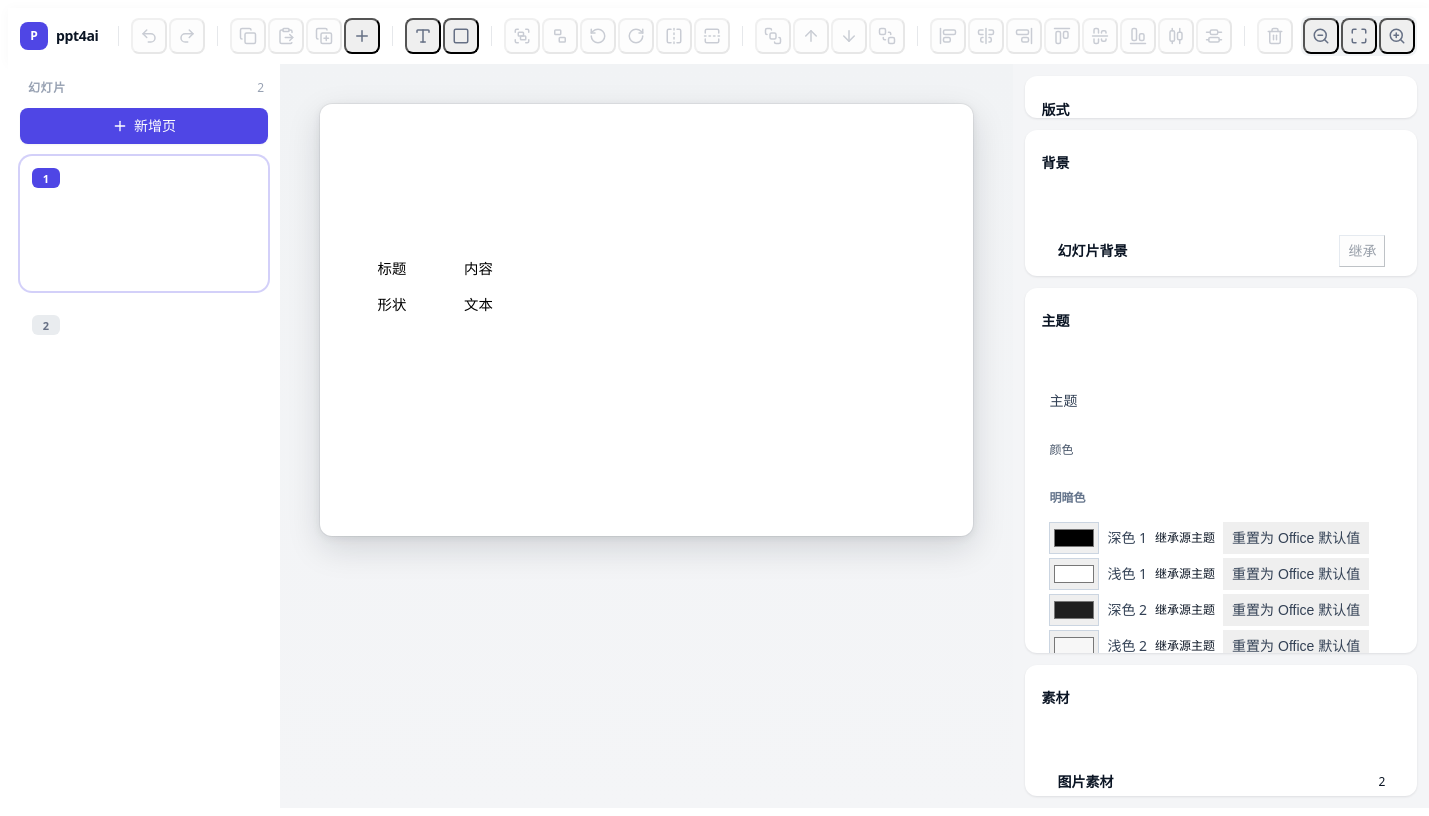
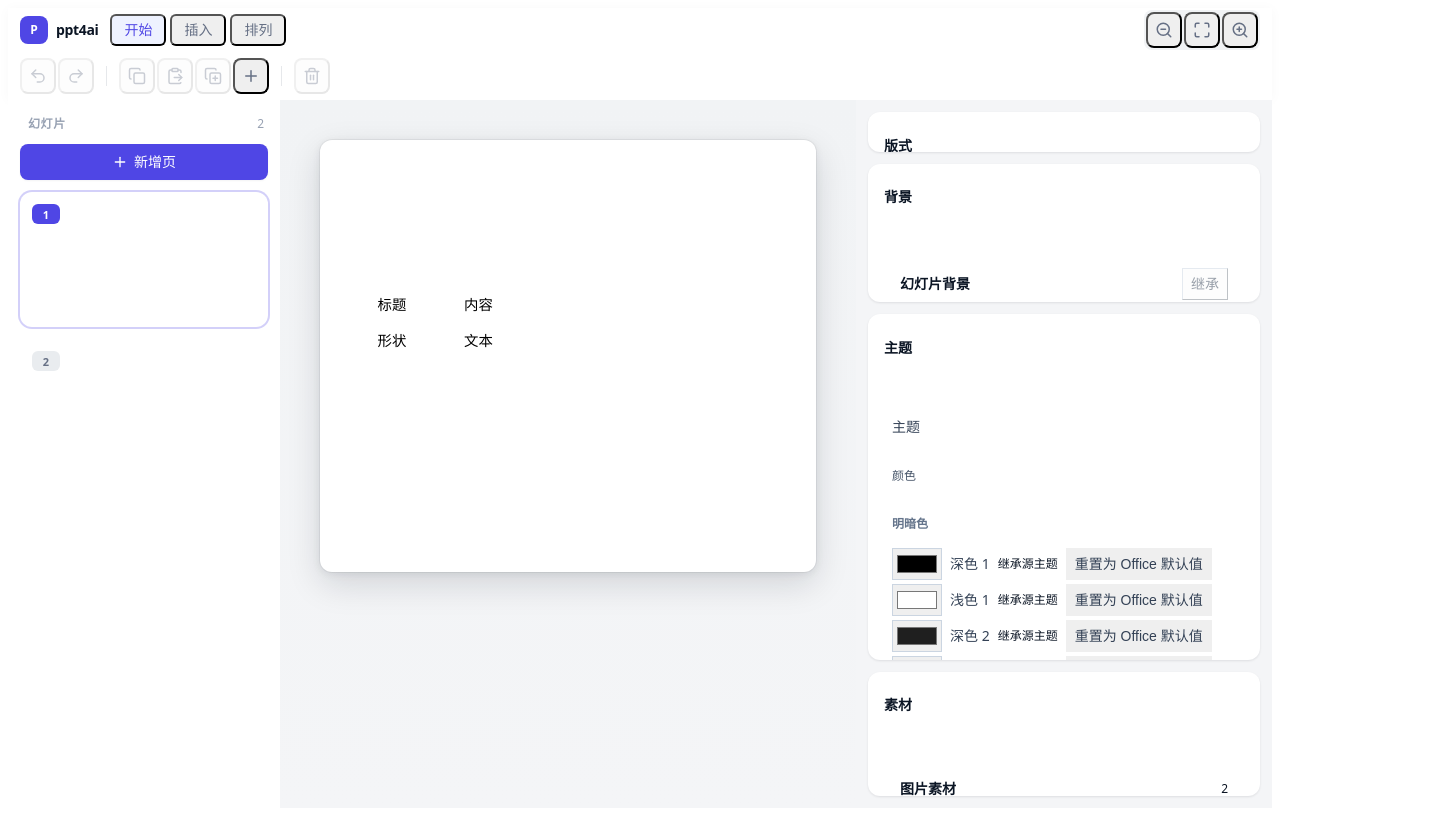
Before and after one commit to ijry/ppt4ai, a Vue app in the folder apps/playground/: page / in a window 1280 px wide. Shown: the whole page, 1429 px wide, since content can reach past the window. Built offline with nearby package versions, Linux system fonts and the light colour scheme.

Commit message:
feat(playground): tabbed ribbon toolbar (开始/插入/排列) to declutter and scale

```diff
--- a/apps/playground/src/regions/AppToolbar.vue
+++ b/apps/playground/src/regions/AppToolbar.vue
@@ -1,7 +1,7 @@
 <script setup lang="ts">
-import { computed } from 'vue'
+import { computed, ref } from 'vue'
 import { Undo2, Redo2, Copy, ClipboardPaste, CopyPlus, Plus, Type, Square, Group, Ungroup, RotateCcw, RotateCw, FlipHorizontal, FlipVertical, Trash2, BringToFront, SendToBack, ArrowUp, ArrowDown, AlignStartVertical, AlignCenterVertical, AlignEndVertical, AlignStartHorizontal, AlignCenterHorizontal, AlignEndHorizontal, AlignHorizontalDistributeCenter, AlignVerticalDistributeCenter, ZoomIn, ZoomOut, Maximize } from 'lucide-vue-next'
-import { Toolbar, ToolbarGroup, IconButton, Divider } from '../ui'
+import { ToolbarGroup, IconButton, Divider } from '../ui'
 import { toolbarModel } from '../editor/toolbar-model'
 import type { PlaygroundPresentationSnapshot } from '../presentation-host'
 
@@ -16,14 +16,35 @@ const emit = defineEmits<{
   zoom: ['in' | 'out' | 'fit']
 }>()
 const m = computed(() => toolbarModel(props.snapshot))
+const tabs = [{ id: 'home', label: '开始' }, { id: 'insert', label: '插入' }, { id: 'arrange', label: '排列' }] as const
+const tab = ref<'home' | 'insert' | 'arrange'>('home')
 </script>
 <template>
-  <Toolbar data-region="toolbar">
-    <span class="mr-1 flex items-center gap-2 pr-1 select-none">
+  <div data-region="toolbar" class="border-b border-border bg-surface shadow-toolbar">
+    <!-- Tab strip: brand, tabs, and the always-visible zoom control. -->
+    <div class="flex items-center gap-1 px-3 h-11">
+      <span class="mr-2 flex items-center gap-2 select-none">
         <span class="grid h-7 w-7 place-items-center rounded-lg bg-primary text-xs font-bold text-white">P</span>
         <span class="text-sm font-semibold tracking-tight">ppt4ai</span>
       </span>
-    <Divider />
+      <button
+        v-for="t in tabs"
+        :key="t.id"
+        type="button"
+        class="rounded-md px-3 h-8 text-sm transition-colors"
+        :class="tab === t.id ? 'bg-primary-soft font-medium text-primary' : 'text-muted hover:bg-surface-2 hover:text-text'"
+        :data-tab="t.id"
+        @click="tab = t.id"
+      >{{ t.label }}</button>
+      <div class="ml-auto flex items-center gap-0.5 rounded-lg bg-surface-2 p-0.5">
+        <IconButton label="缩小" @click="emit('zoom', 'out')"><ZoomOut :size="18" /></IconButton>
+        <IconButton label="适应" @click="emit('zoom', 'fit')"><Maximize :size="18" /></IconButton>
+        <IconButton label="放大" @click="emit('zoom', 'in')"><ZoomIn :size="18" /></IconButton>
+      </div>
+    </div>
+    <!-- Tool row for the active tab. -->
+    <div class="flex items-center gap-2 border-t border-border px-3 h-12">
+      <template v-if="tab === 'home'">
         <ToolbarGroup>
           <IconButton data-act="undo" label="撤销" :disabled="!m.canUndo" @click="emit('undo')"><Undo2 :size="18" /></IconButton>
           <IconButton data-act="redo" label="重做" :disabled="!m.canRedo" @click="emit('redo')"><Redo2 :size="18" /></IconButton>
@@ -37,10 +58,16 @@ const m = computed(() => toolbarModel(props.snapshot))
         </ToolbarGroup>
         <Divider />
         <ToolbarGroup>
+          <IconButton data-act="delete" label="删除" :disabled="!m.hasSelection" @click="emit('delete')"><Trash2 :size="18" /></IconButton>
+        </ToolbarGroup>
+      </template>
+      <template v-else-if="tab === 'insert'">
+        <ToolbarGroup>
           <IconButton data-act="insert-text" label="插入文本" @click="emit('insert-text')"><Type :size="18" /></IconButton>
           <IconButton data-act="insert-shape" label="插入形状" @click="emit('insert-shape')"><Square :size="18" /></IconButton>
         </ToolbarGroup>
-    <Divider />
+      </template>
+      <template v-else>
         <ToolbarGroup>
           <IconButton label="组合" :disabled="!m.canGroup" @click="emit('group')"><Group :size="18" /></IconButton>
           <IconButton label="取消组合" :disabled="!m.canUngroup" @click="emit('ungroup')"><Ungroup :size="18" /></IconButton>
@@ -67,14 +94,7 @@ const m = computed(() => toolbarModel(props.snapshot))
           <IconButton data-act="distribute-h" label="横向分布" :disabled="!m.canDistribute" @click="emit('distribute', 'horizontal')"><AlignHorizontalDistributeCenter :size="18" /></IconButton>
           <IconButton label="纵向分布" :disabled="!m.canDistribute" @click="emit('distribute', 'vertical')"><AlignVerticalDistributeCenter :size="18" /></IconButton>
         </ToolbarGroup>
-    <Divider />
-    <ToolbarGroup>
-      <IconButton data-act="delete" label="删除" :disabled="!m.hasSelection" @click="emit('delete')"><Trash2 :size="18" /></IconButton>
-    </ToolbarGroup>
-    <div class="ml-auto flex items-center gap-0.5 rounded-lg bg-surface-2 p-0.5">
-      <IconButton label="缩小" @click="emit('zoom', 'out')"><ZoomOut :size="18" /></IconButton>
-      <IconButton label="适应" @click="emit('zoom', 'fit')"><Maximize :size="18" /></IconButton>
-      <IconButton label="放大" @click="emit('zoom', 'in')"><ZoomIn :size="18" /></IconButton>
+      </template>
     </div>
-  </Toolbar>
+  </div>
 </template>
```
Also changed, not shown: 1 other file (tests, documents, lock files or other folders). Lines whose indentation alone changed are shown as unchanged.
